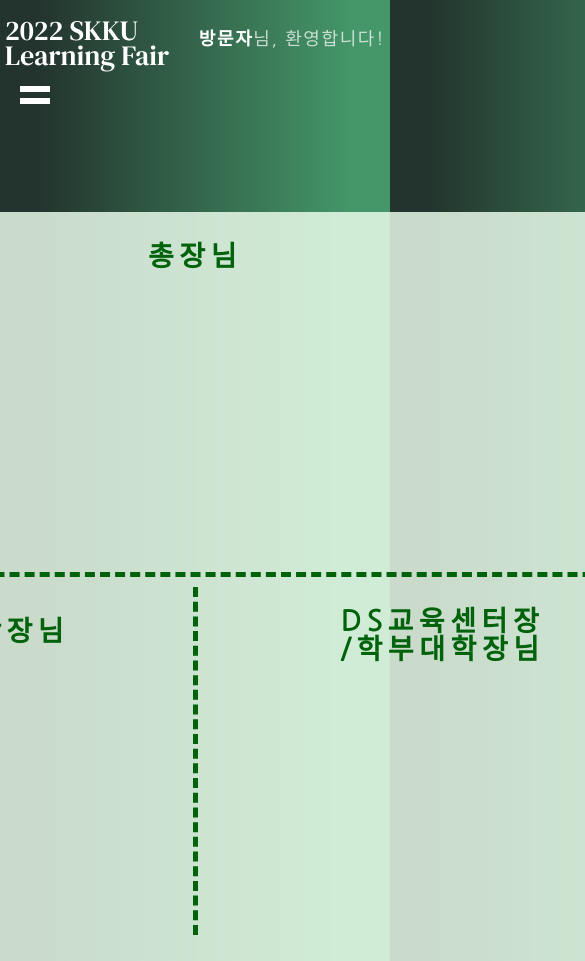
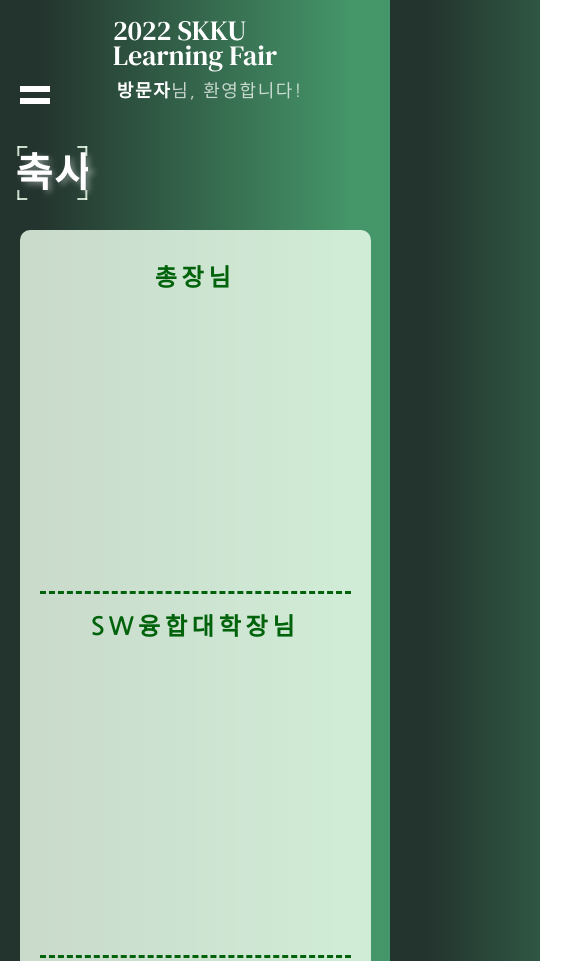
Before and after one commit to AJH0625/learning-fair-main, a React app in the folder client/: page /congrats in a window 390 px wide. Shown: the top 961 px of the page, 585 px wide, since content can reach past the window. Built offline with nearby package versions, Linux system fonts and the light colour scheme; some packages are replaced by stand-ins of ours; no server answers; a web font is replaced by a local one.

Commit message:
모바일 규격 맞추기~

```diff
--- a/client/src/css/Awards.scss
+++ b/client/src/css/Awards.scss
@@ -62,3 +62,22 @@
     }
   }
 }
+
+@media(max-width:1080px){
+  .Awards{
+    margin-left:5%;
+    margin-right:5%;
+    height:450px;
+  }
+  h1{
+    font-size:80px;
+    line-height:130%;
+    width:auto;
+    height:auto;
+    margin-top:-5%;
+  }
+  .AwardsWrapper{
+    width:auto;
+    height:auto;
+  }
+}
--- a/client/src/css/Class.scss
+++ b/client/src/css/Class.scss
@@ -72,3 +72,11 @@
     border-radius: 2rem;
   }
 }
+
+@media(max-width:1080px){
+  .Class{
+    width:auto;
+    margin-left:5%;
+    margin-right:5%;
+  }
+}
--- a/client/src/css/Congrats.scss
+++ b/client/src/css/Congrats.scss
@@ -50,3 +50,34 @@
     margin-top: 10px;
     margin-bottom: 35px;
 }
+
+@media(max-width:1080px){
+    body{
+        width:100%;
+        height:100%;
+    }
+    .Congrats{
+        margin-left:5%;
+        margin-right:5%;
+    }
+    .CongratsWrapper p{
+        font-size:24px;
+        margin-top:15px;
+    }
+    .first{
+        border-bottom: 3px dashed #00620a;
+        margin-top:-10px;
+    }
+    .second{
+        grid-column:1/3;
+        margin: 0 20px 10px 20px;
+        padding-bottom: 30px;
+        border-bottom: 3px dashed #00620a;
+    }
+    .second p{
+        padding:0;
+    }
+    #second{
+        border-right:none;
+    }
+}
--- a/client/src/css/Project.scss
+++ b/client/src/css/Project.scss
@@ -10,3 +10,10 @@
 
 @import url("project/ProjectInfo.scss");
 @import url("project/ProjectContent.scss");
+
+@media(max-width:1080px){
+    .Project{
+        margin-left:5%;
+        margin-right:5%;
+    }
+}
--- a/client/src/css/layouts/body/title.scss
+++ b/client/src/css/layouts/body/title.scss
@@ -71,3 +71,17 @@
     transform: translateX(-230px);
   }
 }
+
+@media(max-width:1080px){
+  .MainTitle{
+    margin-left:5%;
+    margin-bottom:5%;
+  }
+  .focus{
+    font-size:40px;
+  }
+  .mask{
+    font-size:40px;
+    padding:7px;
+  }
+}
--- a/client/src/css/layouts/header/headerMenu.scss
+++ b/client/src/css/layouts/header/headerMenu.scss
@@ -197,7 +197,7 @@
 }
 #hamburger-menu{
     z-index: 1;
-    position: fixed;
+    position: absolute;
     top:80px;
     left:20px;
     width:30px;
```
